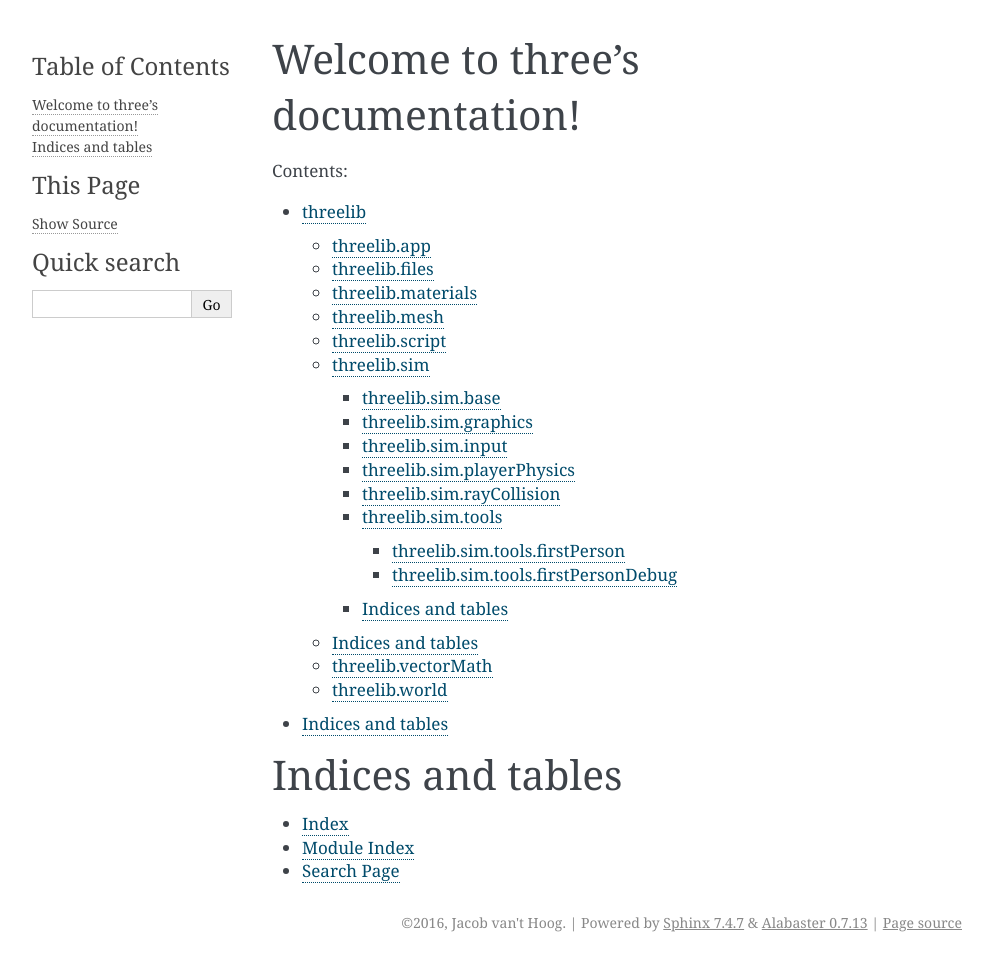
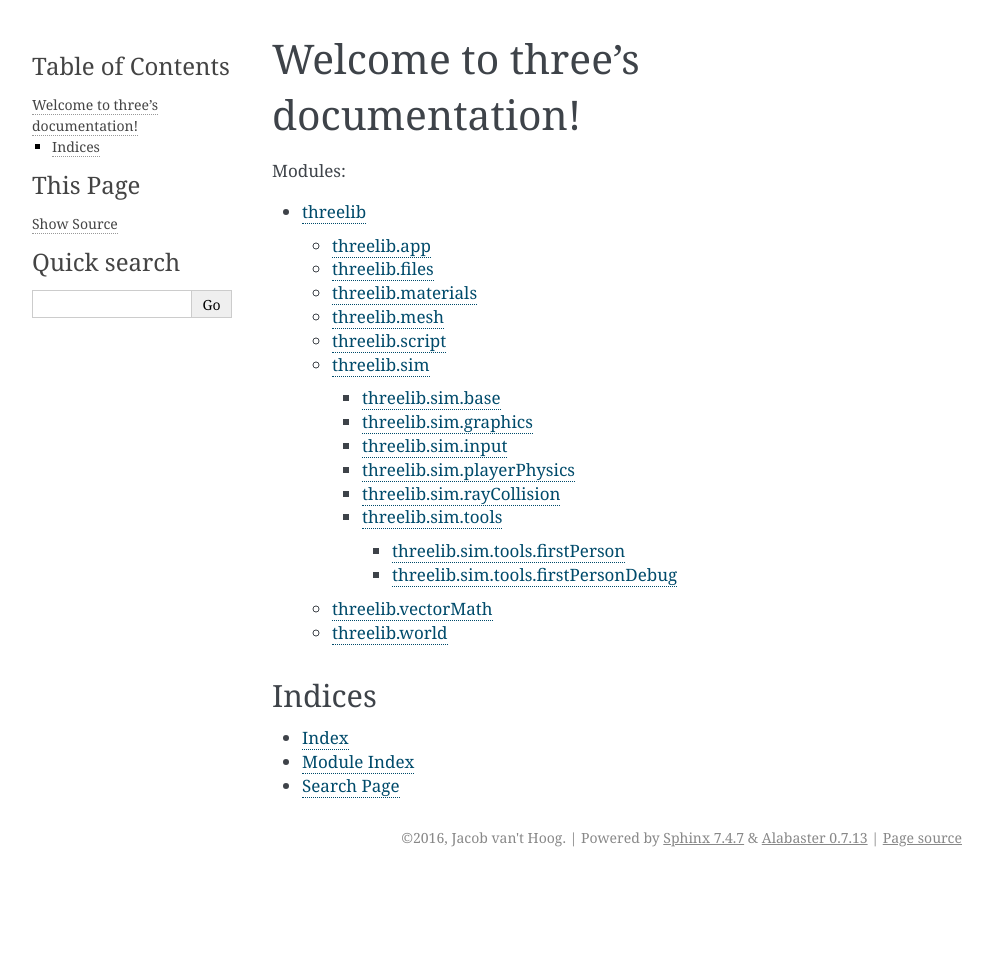
Before and after one commit to vanjac/three, a Sphinx documentation site: the page built from docs/index.rst, in a window 1280 px wide. Shown: the whole page, without its empty margins (148-1141 px from the left). Built offline with Sphinx 7.4.7, drawn with Linux system fonts in a browser that asks for light colours; after the commit the page ends 900 px from its top, so only the background shows below that.

Commit message:
Clean up documentation index pages

```diff
--- a/docs/index.rst
+++ b/docs/index.rst
@@ -14,8 +10,8 @@
    threelib/index
 
 
-Indices and tables
-==================
+Indices
+-------
 
 * :ref:`genindex`
 * :ref:`modindex`
--- a/docs/threelib/index.rst
+++ b/docs/threelib/index.rst
@@ -12,12 +12,3 @@
    sim/index
    vectorMath
    world
-
-
-
-Indices and tables
-==================
-
-* :ref:`genindex`
-* :ref:`modindex`
-* :ref:`search`
--- a/docs/threelib/sim/index.rst
+++ b/docs/threelib/sim/index.rst
@@ -10,12 +10,3 @@
    playerPhysics
    rayCollision
    tools/index
-
-
-
-Indices and tables
-==================
-
-* :ref:`genindex`
-* :ref:`modindex`
-* :ref:`search`
--- a/docs/threelib/sim/tools/index.rst
+++ b/docs/threelib/sim/tools/index.rst
@@ -6,12 +6,3 @@
 
    firstPerson
    firstPersonDebug
-
-
-
-Indices and tables
-==================
-
-* :ref:`genindex`
-* :ref:`modindex`
-* :ref:`search`
```
Also changed, not shown: other parts of docs/index.rst (+1 -5 lines).
